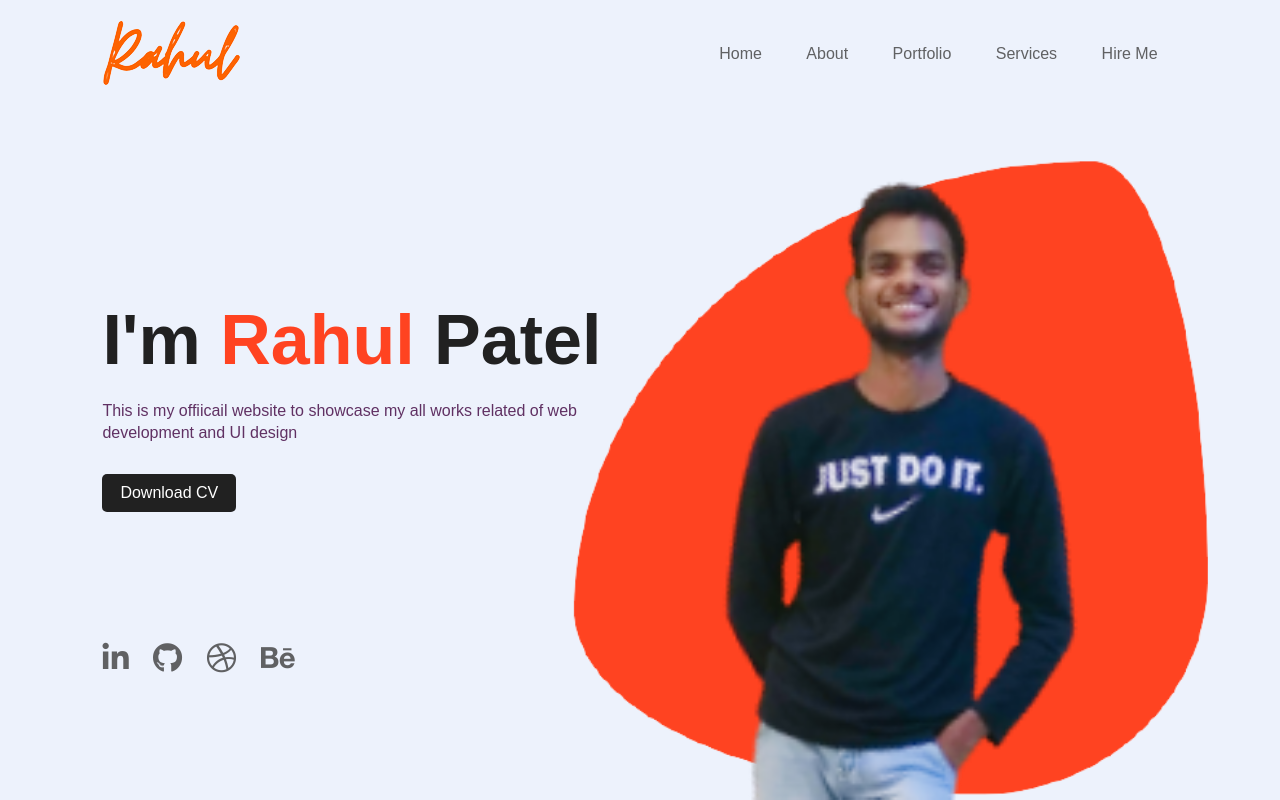
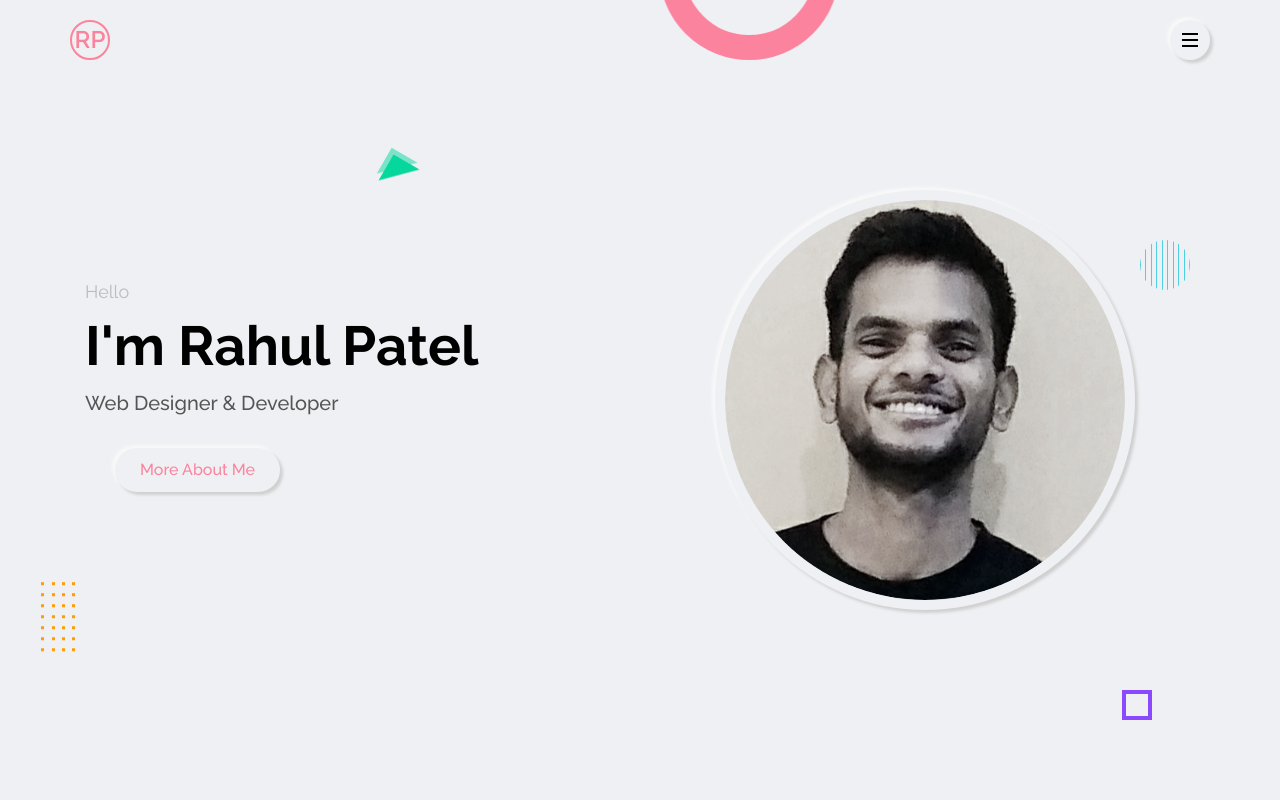
Before and after one commit to iamrahulpatel/iamrahulpatel.github.io, a plain HTML site: page index.html in a window 1280 px wide. Drawn offline with Linux system fonts and the light colour scheme.

Commit message:
initial commit

```diff
--- /dev/null
+++ b/css/skins/color-1.css
@@ -0,0 +1,3 @@
+:root{
+    --skin-color: #fb839e;
+}
--- /dev/null
+++ b/css/style.css
@@ -0,0 +1,375 @@
+
+
+/* fonts */
+@import url('https://fonts.googleapis.com/css2?family=Raleway:wght@400;500;600;700&display=swap');
+
+
+/* global style */
+/* define custom css variables */
+:root{
+    --bg-black-900: #000;
+    --bg-black-100: #ddd;
+    --bg-black-50: #eff0f4;
+    --text-black-900: #000;
+    --text-black-700: #555;
+    --text-black-600: #666;
+    --text-black-300: #bbb;
+    --outer-shadow: 3px 3px 3px #d0d0d0, -3px -3px 3px #f8f8f8;
+    --outer-shadow-0: 0 0 0 #d0d0d0, 0 0 0 #f8f8f8;
+    --inner-shadow: inset 3px 3px 3px #d0d0d0, inset -3px -3px  3px #f8f8f8;
+
+
+}
+body{
+    font-size: 16px;
+    line-height: 1.5;
+    overflow-x: hidden;
+    background-color: var(--bg-black-50);
+}
+*:not(i){
+    font-family: 'Raleway', sans-serif;
+    font-weight: 400;
+}
+*{
+    margin: 0;
+    padding: 0;
+    box-sizing: border-box;
+    outline: none;
+}
+::before,::after{
+    box-sizing: border-box;
+}
+a{
+    text-decoration: none;
+}
+ul{
+    list-style: none;
+    margin: 0;
+    padding: 0;
+}
+img{
+    vertical-align: middle;
+    max-width: 100%;
+}
+.container{
+    max-width: 1140px;
+    margin: auto;
+}
+.row{
+    display: flex;
+    flex-wrap: wrap;
+}
+.justify-content-between{
+    justify-content: space-between;
+}
+.outer-shadow{
+    box-shadow: var(--outer-shadow);
+}
+.inner-shadow{
+    box-shadow: var(--inner-shadow);
+}
+.hover-in-shadow{
+    position: relative;
+    z-index: 1;
+}
+.hover-in-shadow:hover{
+    box-shadow: var(--outer-shadow-0);
+}
+.hover-in-shadow::after{
+    content: '';
+    position: absolute;
+    left: 0;
+    top: 0;
+    width: 100%;
+    height: 100%;
+    transition: all .3s ease;
+}
+.hover-in-shadow:hover::after{
+    box-shadow: var(--inner-shadow);
+}
+.align-items-center{
+    align-items: center;
+}
+.btn-1{
+    padding: 10px 25px;
+    font-size: 16px;
+    font-weight: 500;
+    color: var(--skin-color);
+    line-height: 1.5;
+    cursor: pointer;
+    border-radius: 30px;
+    transition: all .3s ease;
+    display: inline-block;
+}
+.btn-1::after{
+    border-radius: 30px;
+}
+.effect-wrap .effect{
+    position: absolute;
+    z-index: -1;
+}
+.effect-1{
+    width: 30px;
+    height: 30px;
+    border: 4px solid #8a49ff;
+    right: 10%;
+    bottom: 10%;
+    animation: spin 10s linear infinite;
+}
+.effect-2{
+    left: 3%;
+    bottom: 20%;
+    width: 40px;
+    display: flex;
+    flex-wrap: wrap;
+    justify-content: space-between;
+    animation: topBounce 3s ease-in-out infinite;
+}
+.effect-2 div{
+    height: 3px;
+    width: 3px;
+    background-color: #ff9c07;
+    margin: 0 3px 8px;
+}
+.effect-3{
+    height: 180px;
+    width: 180px;
+    border: 25px solid var(--skin-color);
+    border-radius: 50%;
+    left: 50%;
+    top: -120px;
+    animation: leftBounce 3s ease-in-out infinite;
+}
+.effect-4{
+    border-top: 30px solid transparent;
+    border-left: 30px solid #06d79c;
+    left: 30%;
+    top: 20%;
+    animation: spin 15s linear infinite;
+}
+.effect-4::before{
+    content: '';
+    border-top: 30px solid transparent;
+    border-left: 30px solid #06d79c;
+    position: absolute;
+    opacity: .5;
+    left: -35px;
+    top: -25px;
+}
+.effect-5{
+    height: 50px;
+    width: 50px;
+    right: 7%;
+    top: 30%;
+    display: flex;
+    justify-content: space-between;
+    border-radius: 50%;
+    overflow: hidden;
+    animation: spin 10s linear infinite;
+}
+.effect-5 div{
+    width: 1px;
+    background-color: #4dd0e1;
+}
+@keyframes spin{
+    0%{
+        transform: rotate(0deg);
+    }
+    100%{
+        transform: rotate(360deg);
+    }
+}
+@keyframes topBounce{
+    0%,100%{
+        transform: translateY(0);
+    }
+    50%{
+        transform: translateY(25px);
+    }
+}
+@keyframes leftBounce{
+    0%,100%{
+        transform: translateX(0);
+    }
+    50%{
+        transform: translateX(25px);
+    }
+}
+/* header */
+.header{
+    padding: 20px 15px;
+    position: absolute;
+    width: 100%;
+    top: 0;
+    z-index: 99;
+}
+.header .logo a{
+    display: inline-block;
+    text-align: center;
+    line-height: 36px;
+    height: 40px;
+    width: 40px;
+    font-size: 24px;
+    color: var(--skin-color);
+    border-radius: 50%;
+    border: 2px solid var(--skin-color);
+    font-weight: 600;
+    text-transform: uppercase;
+}
+.header .hamburger-btn{
+    height: 40px;
+    width: 40px;
+    display: flex;
+    align-items: center;
+    cursor: pointer;
+    border-radius: 50%;
+    justify-content: center;
+    transition: all .3s ease;
+}
+.header .hamburger-btn::after{
+    border-radius: 50%;
+}
+.header .hamburger-btn span{
+    display: block;
+    height: 2px;
+    width: 16px;
+    background-color: var(--bg-black-900);
+    position: relative;
+}
+.header .hamburger-btn span::before,
+.header .hamburger-btn span::after{
+    content: '';
+    position: absolute;
+    left: 0;
+    width: 100%;
+    height: 100%;
+    background-color: var(--bg-black-900);
+}
+.header .hamburger-btn span::before{
+    top: -6px;
+}
+.header .hamburger-btn span::after{
+    top: 6px;
+}
+
+/* navigation menu */
+.nav-menu{
+    position: fixed;
+    background-color: var(--bg-black-50);
+    padding: 0 15px;
+    left: 0;
+    top: 0;
+    width: 100%;
+    height: 100%;
+    z-index: -1;
+    opacity: 0;
+    visibility: hidden;
+    overflow-y: auto;
+}
+.nav-menu .close-nav-menu{
+    height: 40px;
+    width: 40px;
+    display: block;
+    font-size: 35px;
+    line-height: 35px;
+    border-radius: 50%;
+    position: absolute;
+    right: 15px;
+    top: 15px;
+    cursor: pointer;
+    text-align: center;
+    color: var(--text-black-600);
+    transition: all .3s ease;
+}
+.nav-menu .close-nav-menu::after{
+    border-radius: 50%;
+}
+.nav-menu-inner{
+    min-height: 100vh;
+    display: flex;
+    align-items: center;
+    justify-content: center;
+}
+.nav-menu ul{
+    padding: 15px;
+}
+.nav-menu ul li{
+    display: block;
+    margin-bottom: 20px;
+}
+.nav-menu ul li:last-child{
+    margin-bottom: 0;
+}
+.nav-menu ul li a{
+    display: inline-block;
+    font-size: 28px;
+    font-weight: 600;
+    color: var(--text-black-700);
+    padding: 5px 30px;
+    text-transform: capitalize;
+    border-radius: 30px;
+    transition: all .3s ease;
+}
+.nav-menu ul li a.active{
+    color: var(--skin-color);
+}
+.nav-menu ul li a::after{
+    border-radius: 30px;
+}
+.nav-menu .copyright-text{
+    position: absolute;
+    top: 50%;
+    font-size: 15px;
+    color: var(--text-black-600);
+    transform: translateY(-50%) rotate(-90deg);
+    left: -60px;
+}
+
+/* home section */
+.home-section{
+    position: relative;
+}
+.home-section .full-screen{
+    padding: 50px 0;
+    min-height: 100vh;
+}
+.home-section .home-text,
+.home-section .home-img{
+    flex: 0 0 50%;
+    max-width: 50%;
+    padding: 0 15px;
+}
+.home-section .home-text p{
+    color: var(--text-black-300);
+    font-size: 18px;
+    text-transform: capitalize;
+    margin: 0;
+}
+.home-section .home-text h2{
+    font-size: 55px;
+    font-weight: 700;
+    color: var(--text-black-900);
+    margin: 0;
+}
+.home-section .home-text h1{
+    font-size: 20px;
+    font-weight: 500;
+    color: var(--text-black-700);
+    margin: 0;
+    text-transform: capitalize;
+}
+.home-section .home-text .btn-1{
+    margin: 30px;
+}
+.home-section .home-img .img-box{
+    max-width: 450px;
+    display: block;
+    margin: auto;
+    border-radius: 50%;
+    padding: 15px;
+}
+.home-section .home-img .img-box img{
+    width: 100%;
+    border-radius: 50%;
+    border: 10px solid transparent;
+}
--- a/index.html
+++ b/index.html
@@ -1,48 +1,85 @@
 <!DOCTYPE html>
 <html lang="en">
-
 <head>
     <meta charset="UTF-8">
+    <meta http-equiv="X-UA-Compatible" content="IE=edge">
     <meta name="viewport" content="width=device-width, initial-scale=1.0">
-    <title>Portfolio Website</title>
-    <link rel="stylesheet" href="style.css">
-    <link rel="stylesheet" href="https://cdnjs.cloudflare.com/ajax/libs/font-awesome/5.15.1/css/all.min.css">
+    <title>Rahul Patel</title>
+    <!-- main css -->
+    <link rel="stylesheet" href="css/style.css">
+    <!-- default color skin -->
+    <link rel="stylesheet" href="css/skins/color-1.css">
 </head>
+<body>
+    <!-- header start -->
+    <header class="header">
+        <div class="container">
+            <div class="row justify-content-between">
+                <div class="logo">
+                    <a href="index.html">RP</a>
+                </div>
+                <div class="hamburger-btn outer-shadow hover-in-shadow">
+                    <span></span>
+                </div>
+            </div>
+        </div>
+    </header>
+    <!-- header end -->
 
-<body>
+    <!-- navigation menu start -->
+    <nav class="nav-menu">
+        <div class="close-nav-menu outer-shadow hover-in-shadow">&times;</div>
+        <div class="nav-menu-inner">
+            <ul>
+                <li><a href="#" class="inner-shadow active">home</a></li>
+                <li><a href="#" class="outer-shadow hover-in-shadow">about</a></li>
+                <li><a href="#" class="outer-shadow hover-in-shadow">service</a></li>
+                <li><a href="#" class="outer-shadow hover-in-shadow">portfolio</a></li>
+                <li><a href="#" class="outer-shadow hover-in-shadow">testimonial</a></li>
+                <li><a href="#" class="outer-shadow hover-in-shadow">contact</a></li>
+            </ul>
+        </div>
+        <!-- copyright text -->
+        <p class="copyright-text">&copy; 2021 Rahul Patel</p>
+    </nav>
+    <!-- navigation menu end -->
 
-    <div class="hero">
-        <nav>
-            <img src="images/rap.png" class="logo">
-            <ul>
-                <li><a href="">Home</a></li>
-                <li><a href="">About</a></li>
-                <li><a href="">Portfolio</a></li>
-                <li><a href="">Services </a></li>
-                <li><a href="">Hire Me</a></li>
-            </ul>
-        </nav>
-
-        <div class="info">
-            <h1>I'm <span>Rahul</span> Patel</h1>
-            <p>This is my offiicail website to showcase my all works related of web<br> development and UI design</p>
-            <a href="">Download CV</a>
+    <!-- home section start -->
+    <section class="home-section section">
+        <!-- effect wrap strat -->
+        <div class="effect-wrap">
+            <div class="effect effect-1">
+            </div>
+            <div class="effect effect-2">
+                <div></div><div></div><div></div><div></div><div></div><div></div><div></div><div></div><div></div><div></div><div></div><div></div><div></div><div></div><div></div><div></div><div></div><div></div><div></div><div></div><div></div><div></div><div></div><div></div><div></div><div></div><div></div><div></div>
+            </div>
+            <div class="effect effect-3">
+            </div>
+            <div class="effect effect-4">
+            </div>
+            <div class="effect effect-5">
+                <div></div><div></div><div></div><div></div><div></div><div></div><div></div><div></div><div></div><div></div>
+            </div>
+        </div>
+        <!-- effect wrap end -->
+        <div class="container">
+            <div class="row full-screen align-items-center">
+                <div class="home-text">
+                    <p>Hello</p>
+                    <h2>I'm Rahul Patel</h2>
+                    <h1>Web Designer & Developer</h1>
+                    <a href="#" class="btn-1 outer-shadow hover-in-shadow">More About Me</a>
+                </div>
+                <div class="home-img">
+                    <div class="img-box">
+                        <img src="images/rahul-profile.png" class="outer-shadow" alt="profile-pic">
+                    </div>
+                </div>
+            </div>
         </div>
 
-        <div class="img-box">
-            <img src="images/back.png" class="back-img">
-            <img src="images/me.png" class="main-img">
-        </div>
-
-        <div class="social-links">
-            <a href=""><i class="fab fa-linkedin-in"></i></a>
-            <a href=""><i class="fab fa-github"></i></a>
-            <a href=""><i class="fab fa-dribbble"></i></a>
-            <a href=""><i class="fab fa-behance"></i></a>
-        </div>
-
-    </div>
+    </section>
+    <!-- home section end -->
 
 </body>
-
 </html>
--- /dev/null
+++ b/scss/main.scss
@@ -0,0 +1,147 @@
+@import url('https://fonts.googleapis.com/css2?family=Akaya+Telivigala&display=swap');
+* {
+    margin: 0;
+    padding: 0;
+    box-sizing: border-box;
+    background: #1d1b1b;
+}
+
+div {
+    border-radius: 10px;
+}
+
+nav{
+    position: fixed;
+    z-index: 10;
+    left: 0;
+    right: 0;
+    top: 0;
+    padding: 0 5%;
+    height: 100px;
+    background-color: #1b1b1b;
+}
+nav .logo{
+    float: left;
+    width: 40%;
+    height: 100%;
+    display: flex;
+    align-items: center;
+    font-size: 24px;
+    color: #fff;
+}
+nav .links{
+    float: right;
+    pad: 0;
+    margin: 0;
+    width: 60%;
+    height: 100%;
+    display: flex;
+    justify-content: space-around;
+    align-items: center;
+}
+nav .links li{
+    list-style: none;
+}
+nav .links a{
+    display: block;
+    padding: 1em;
+    font-size: 16px;
+    font-weight: bold;
+    color: #fff;
+    text-decoration: none;
+    font-family: 'Akaya Telivigala', cursive;
+}
+#nav-toggle{
+    position: absolute;
+    top: -100px;
+}
+nav .icon-burger{
+    display: none;
+    position: absolute;
+    right: 5%;
+    top: 50%;
+    transform: translateY(-50%);
+}
+nav .icon-burger .line{
+    width: 30px;
+    height: 5px;
+    background-color: #fff;
+    margin: 5px;
+    border-radius: 3px;
+}
+
+@media screen and (max-width: 768px){
+    nav .logo{
+        float: none;
+        width: auto;
+        justify-content: center;
+        font-size: xx-large;
+    }
+    nav .links{
+        float: none;
+        position: fixed;
+        z-index: 9;
+        left: 0;
+        right: 0;
+        top: 100px;
+        bottom: 100%;
+        width: auto;
+        height: auto;
+        flex-direction: column;
+        justify-content: space-evenly;
+        background-color: #1d1d1d;
+        overflow: hidden;
+        box-sizing: border-box;
+        transition: all .5s ease-in-out;
+
+    }
+
+    nav .links a{
+        font-size: 30px;
+    }
+    nav :checked ~ .links{
+        bottom: 0;
+    }
+    nav .icon-burger{
+        display: block;
+    }
+    nav :checked ~ .icon-burger .line:nth-child(1){
+        transform: translateY(10px) rotate(225deg);
+    }
+    nav :checked ~ .icon-burger .line:nth-child(3){
+        transform: translateY(-10px) rotate(-225deg);
+    }
+    nav :checked ~ .icon-burger .line:nth-child(2){
+        opacity: 0;
+    }
+}
+@media screen and (max-width: 320px){
+    nav .logo{
+        float: left;
+    }
+}
+
+img{
+    // position: absolute;
+    height: 300px;
+    width: 300px;
+    top: 28%;
+    left: 70%;
+    box-shadow: 5px 0px 30px 5px #1d1d1d inset;
+}
+.contact{
+    height: 150px;
+    width: 100%;
+    display: flex;
+    flex-direction: row;
+    padding: 10px;
+    justify-content: space-evenly;
+    div{
+        color: #fff;
+        width: 30%;
+        padding-left: 3%;
+        border-radius: 0;
+        box-shadow: 1px 2px 6px 3px gray;
+
+    }
+}
```
Also changed, not shown: images/rahul-profile.png (added), scss/main.css (added), 1 other file.
